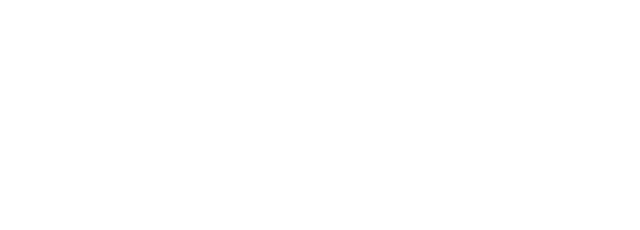
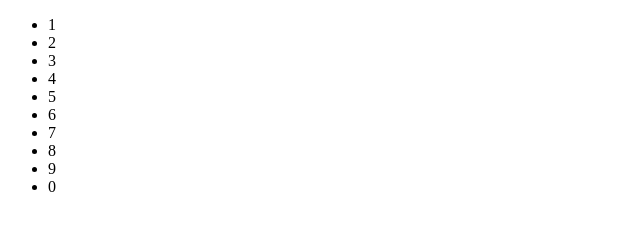
Before and after one commit to roshanpaudel/PrankCalculator, a plain HTML site: page index.html in a window 1280 px wide. Shown: the whole page, without its empty margins (0-640 px from the left). Drawn offline with Linux system fonts and the light colour scheme.

Commit message:
html list added

```diff
--- a/index.html
+++ b/index.html
@@ -7,6 +7,20 @@
     <title>Document</title>
   </head>
   <body>
+    <div class="numbers">
+      <ul>
+        <li>1</li>
+        <li>2</li>
+        <li>3</li>
+        <li>4</li>
+        <li>5</li>
+        <li>6</li>
+        <li>7</li>
+        <li>8</li>
+        <li>9</li>
+        <li>0</li>
+      </ul>
+    </div>
     <script src="script.js"></script>
   </body>
 </html>
```
